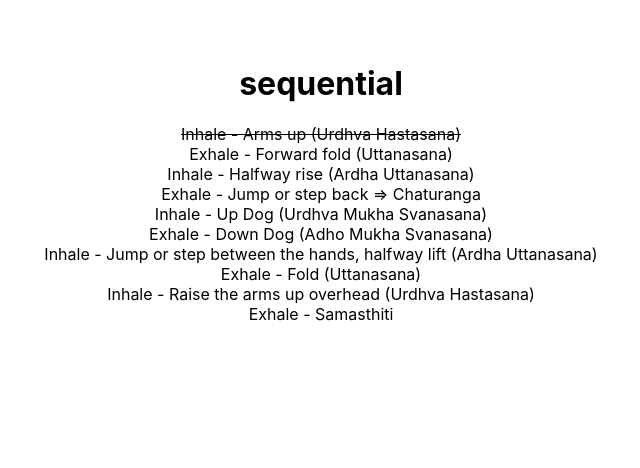
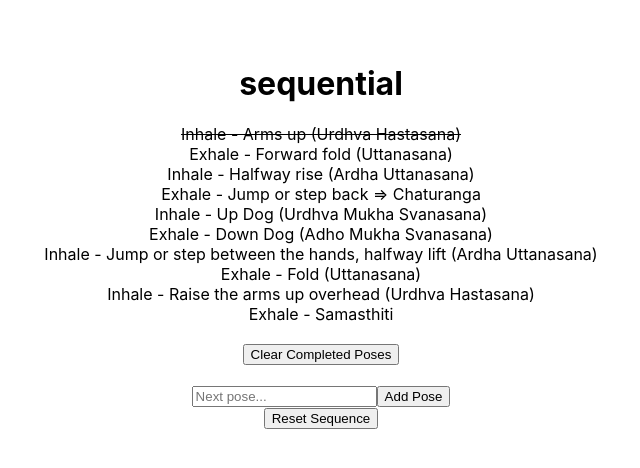
Before and after one commit to liminalsunset/sequential, a React (Create React App) app: page / in a window 1280 px wide. Shown: the top 468 px of the page, without its empty margins (319-959 px from the left). Built offline with nearby package versions, Linux system fonts and the light colour scheme.

Commit message:
clear completed poses, add pose without repeating an id, display updated list, reset to original sequence

```diff
--- a/src/App.js
+++ b/src/App.js
@@ -3,6 +3,7 @@ import './App.css';
 import Header from './Header.js';
 import data from './data.json';
 import PoseList from './PoseList.js';
+import PoseForm from './PoseForm.js';
 
 function App() {
   const [ poseList, setPoseList ] = useState(data);
@@ -14,10 +15,25 @@ function App() {
     setPoseList(mapped);
   }
 
+  const handleFilter = () => {
+    let filtered = poseList.filter(pose => {
+      return !pose.complete;
+    });
+    setPoseList(filtered);
+  }
+
+  const addPose = (userInput) => {
+    let copy = [...poseList];
+    copy = [...copy, { id: Math.max(...poseList.map(pose => pose.id)) + 1, asana: userInput, complete: false }];
+    setPoseList(copy);
+  }
+
   return (
     <div className="App">
       <Header />
-      <PoseList poseList={poseList} handleToggle={handleToggle} />
+      <PoseList poseList={poseList} handleToggle={handleToggle} handleFilter={handleFilter} />
+      <PoseForm addPose={addPose} />
+      <button onClick='window.location.reload()'>Reset Sequence</button>
     </div>
   );
 }
--- /dev/null
+++ b/src/PoseForm.js
@@ -0,0 +1,25 @@
+import React, { useState } from 'react';
+
+const PoseForm = ({ addPose }) => {
+
+    const [ userInput, setUserInput ] = useState('');
+
+    const handleChange = (e) => {
+        setUserInput(e.currentTarget.value)
+    }
+
+    const handleSubmit = (e) => {
+        e.preventDefault();
+        addPose(userInput);
+        setUserInput('');
+    }
+
+    return (
+        <form onSubmit={handleSubmit}>
+            <input value={userInput} type='text' onChange={handleChange} placeholder='Next pose...' />
+            <button>Add Pose</button>
+        </form>
+    );
+};
+
+export default PoseForm;
--- a/src/PoseList.js
+++ b/src/PoseList.js
@@ -3,14 +3,15 @@ import Pose from './Pose.js'
 
 // container that holds all the poses
 
-const PoseList = ({poseList, handleToggle}) => {
+const PoseList = ({poseList, handleToggle, handleFilter}) => {
     return (
         <div>
             {poseList.map(pose => {
                 return (
-                    <Pose pose={pose} handleToggle={handleToggle} />
+                    <Pose pose={pose} handleToggle={handleToggle} handleFilter={handleFilter} />
                 )
             })}
+            <button style={{margin: '20px'}} onClick={handleFilter}>Clear Completed Poses</button>
         </div>
     );
 };
```
